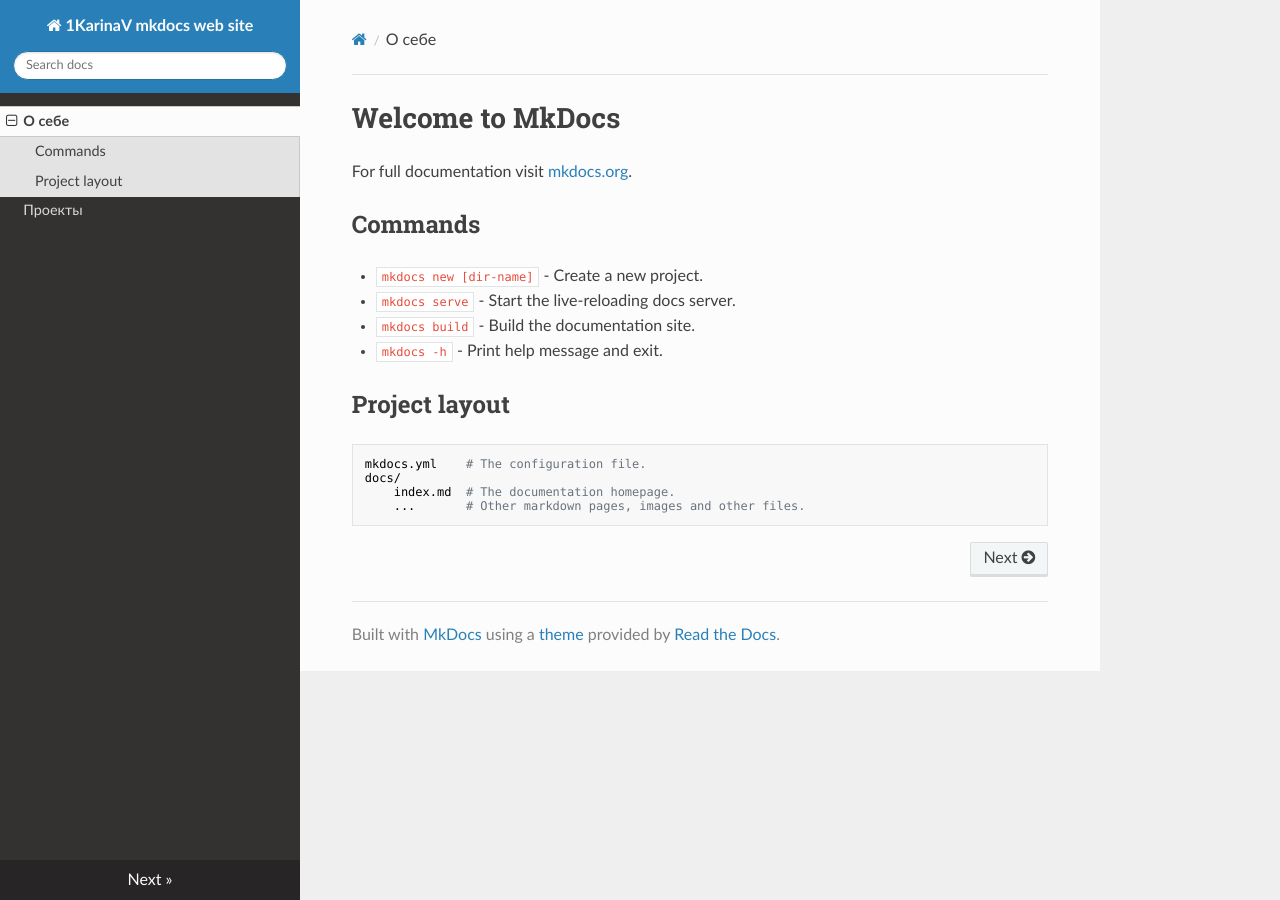
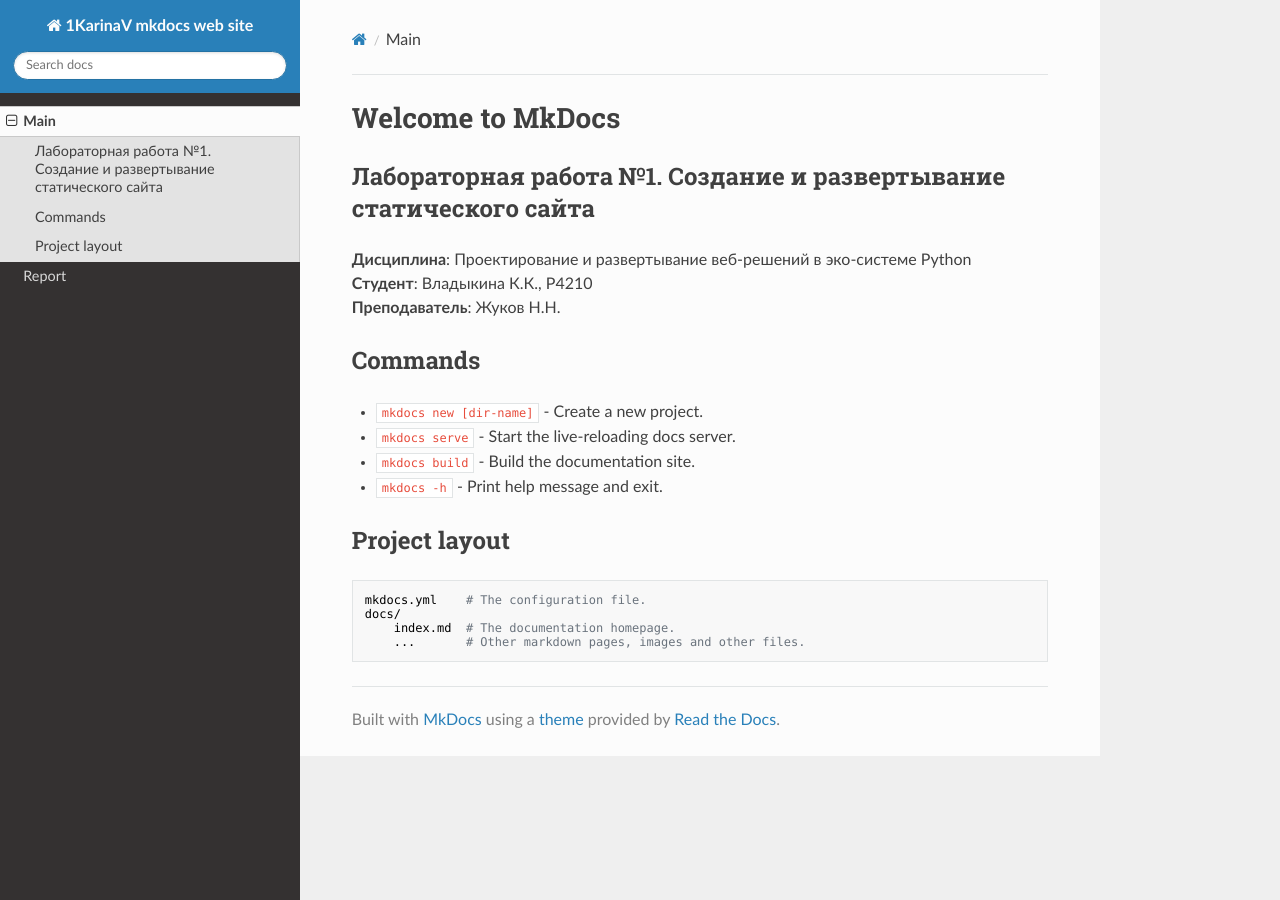
Before and after one commit to 1KarinaV/1KarinaV.github.io, an MkDocs documentation site: the page built from docs/index.md, in a window 1280 px wide. Built offline with MkDocs 1.6.1, drawn with Linux system fonts in a browser that asks for light colours; nearby versions of some CDN libraries.

Commit message:
update pages content

```diff
--- a/docs/index.md
+++ b/docs/index.md
@@ -1,6 +1,9 @@
 # Welcome to MkDocs
 
-For full documentation visit [mkdocs.org](https://www.mkdocs.org).
+## Лабораторная работа №1. Создание и развертывание статического сайта
+**Дисциплина**: Проектирование и развертывание веб-решений в эко-системе Python
+**Студент**: Владыкина К.К., P4210
+**Преподаватель**: Жуков Н.Н.
 
 ## Commands
 
--- a/mkdocs.yml
+++ b/mkdocs.yml
@@ -1,5 +1,5 @@
 site_name: 1KarinaV mkdocs web site
 nav:
-  - О себе: index.md
-  - Проекты: projects.md
+  - Main: index.md
+  - Report: projects.md
 theme: readthedocs
```
Also changed, not shown: docs/projects.md (deleted, +0 -1 lines), docs/report.md (added, +7 -0 lines).
